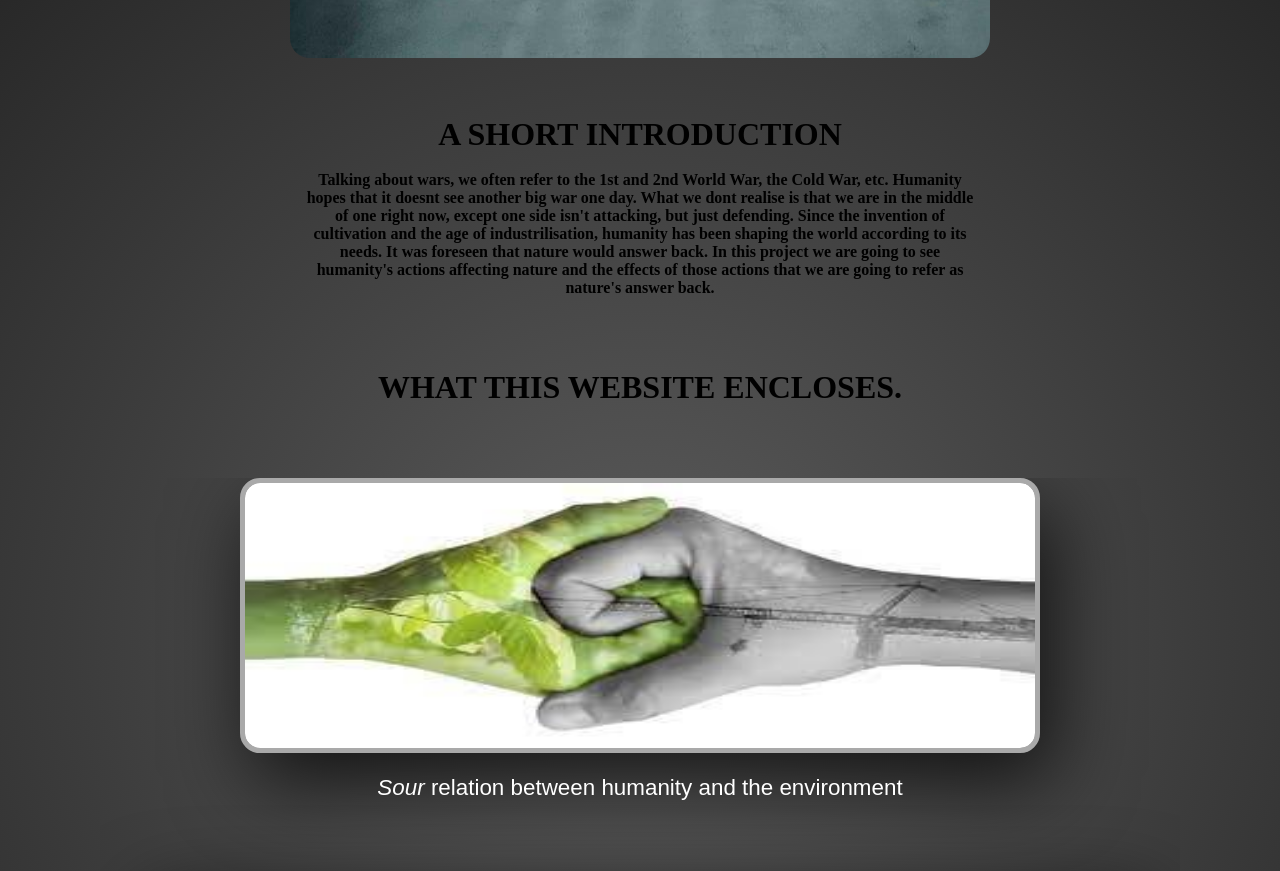
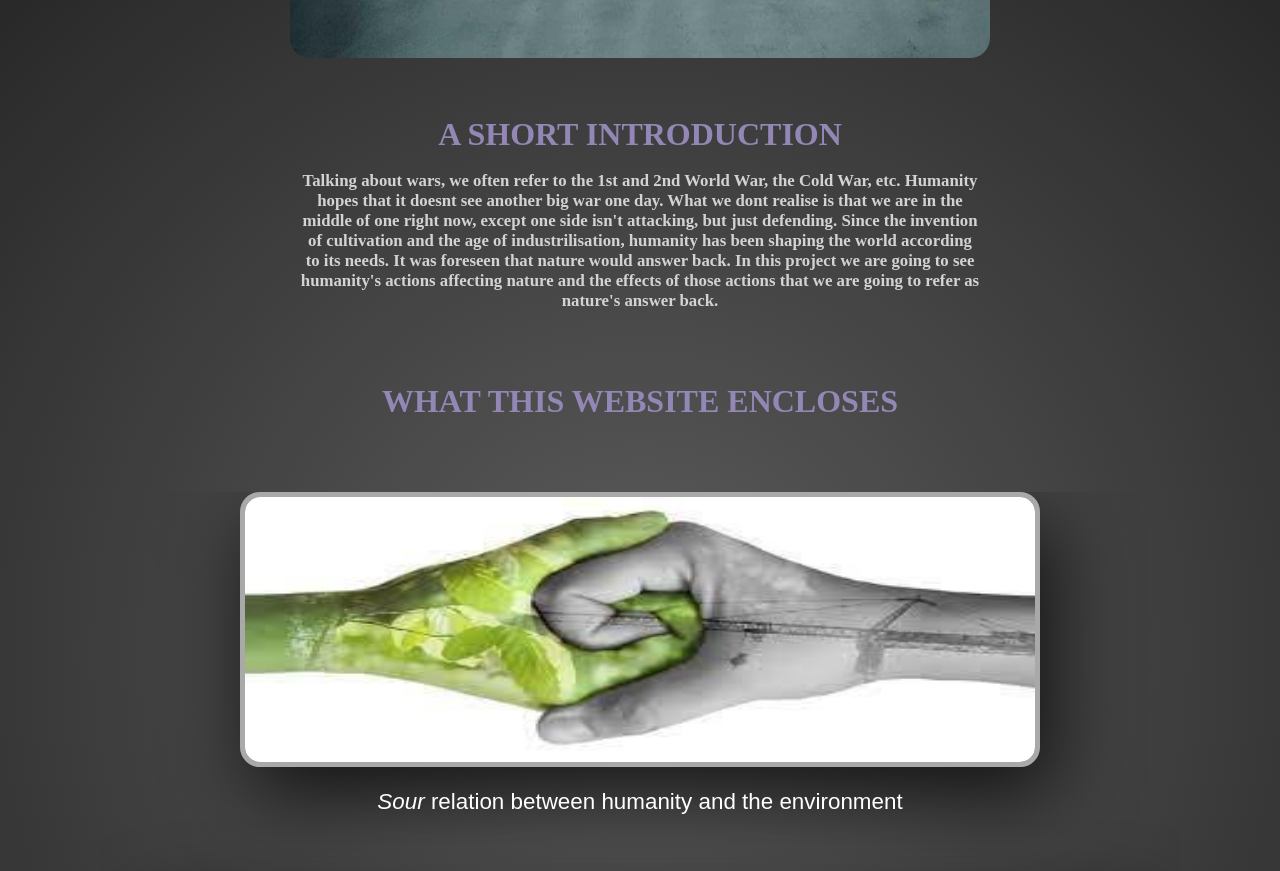
Before and after one commit to Vidush19/Human-Vs-Nature, a plain HTML site: page index.html in a window 1280 px wide. Shown: the part 1729-2600 px from the top of the page. Drawn offline with nearby package versions, Linux system fonts and the light colour scheme; a script that the page names is missing.

Commit message:
2nd batch

```diff
--- a/css/style.css
+++ b/css/style.css
@@ -97,11 +97,14 @@
 
 h4 {
     padding: 0px 200px;
+    color:	#D3D3D3;
+    font-size: 1.05rem;
 }
 
 .sum-images h1 {
     font-size:  2rem;
     text-transform: uppercase;
+    color: #9287B5;
 }
 
 .images p {
@@ -229,6 +232,9 @@ h4 {
 .relation:hover a{
     color:black;
 }
+
+
+
 /*.buttons a {
     display: flex;
     top:50%;
--- a/index.html
+++ b/index.html
@@ -44,7 +44,7 @@
                         has been shaping the world according to its needs. It was foreseen that nature would answer back. In this project we are going to see humanity's actions affecting nature and the effects of those actions that we are going to refer as nature's answer back.</h4>
                     <br><br><br><br>
                     <div class="siu">
-                        <h1>What this website encloses.</h1>
+                        <h1>What this website encloses</h1>
                         <br><br><br><br>
                         <div class="images">
                             <img src="images/relation.jpg" alt="handshake" width="800px" height="275px"> <br><br>
```
